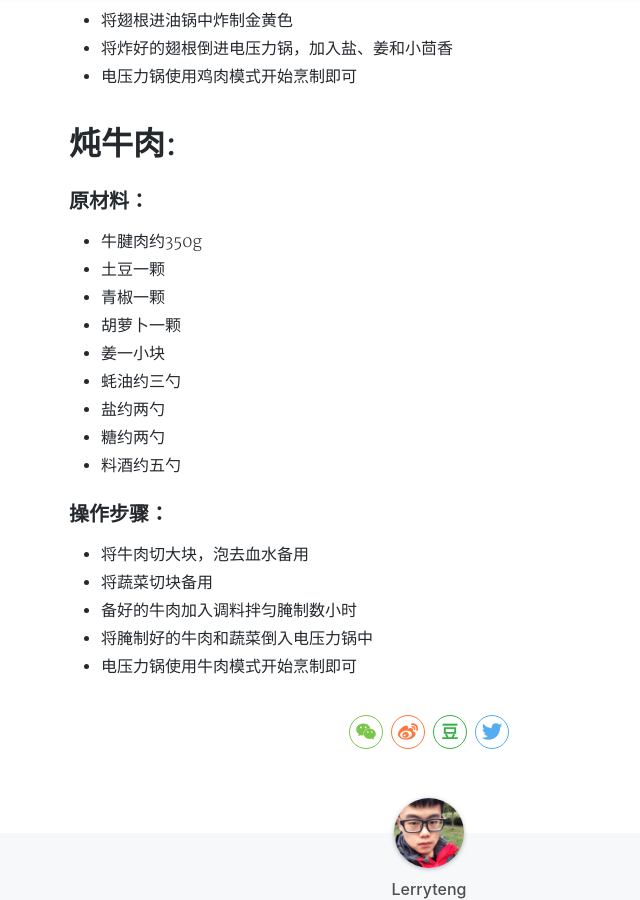
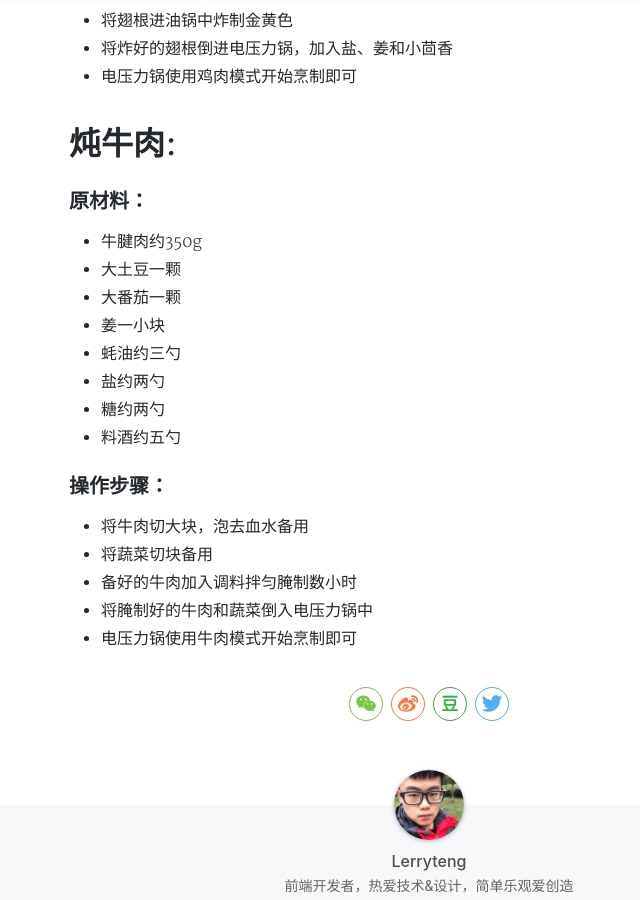
Before and after one commit to Lerryteng/Lerryteng.github.io, a Jekyll site: the page built from _posts/2018-12-05-菜肴.md, in a window 1280 px wide and 900 px high, scrolled down 1203 px. Shown: the whole window, without its empty margins (211-851 px from the left). Built offline with Jekyll 4.4.1, drawn with Linux system fonts in a browser that asks for light colours; nearby versions of some CDN libraries; a style sheet for code colours, icons or effects is not loaded.

Commit message:
update food

```diff
--- a/_posts/2018-12-05-菜肴.md
+++ b/_posts/2018-12-05-菜肴.md
@@ -43,9 +43,8 @@
 
 ### 原材料：
 - 牛腱肉约350g
-- 土豆一颗
-- 青椒一颗
-- 胡萝卜一颗
+- 大土豆一颗
+- 大番茄一颗
 - 姜一小块
 - 蚝油约三勺
 - 盐约两勺
```
